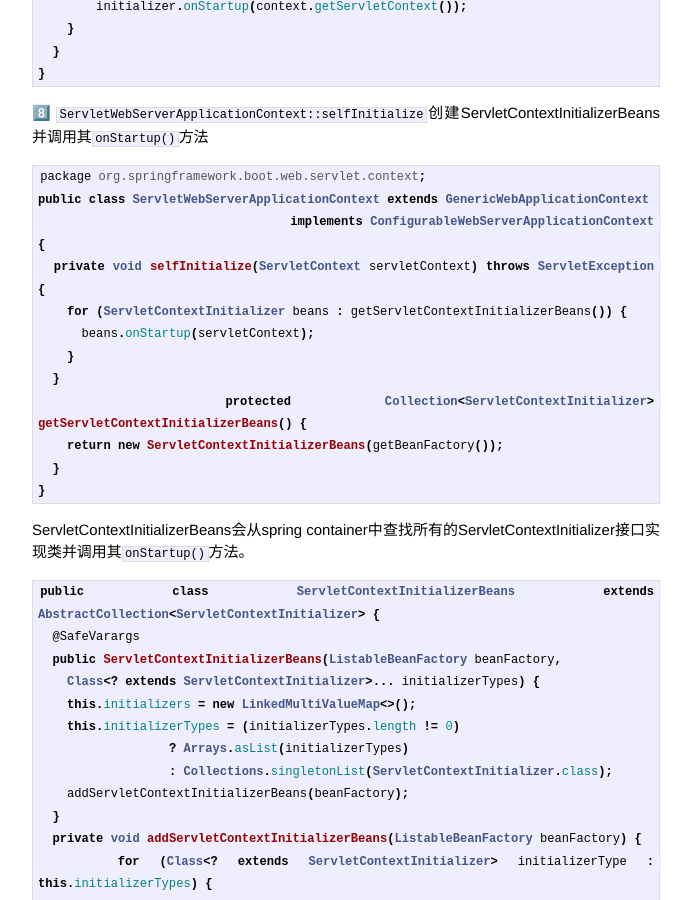
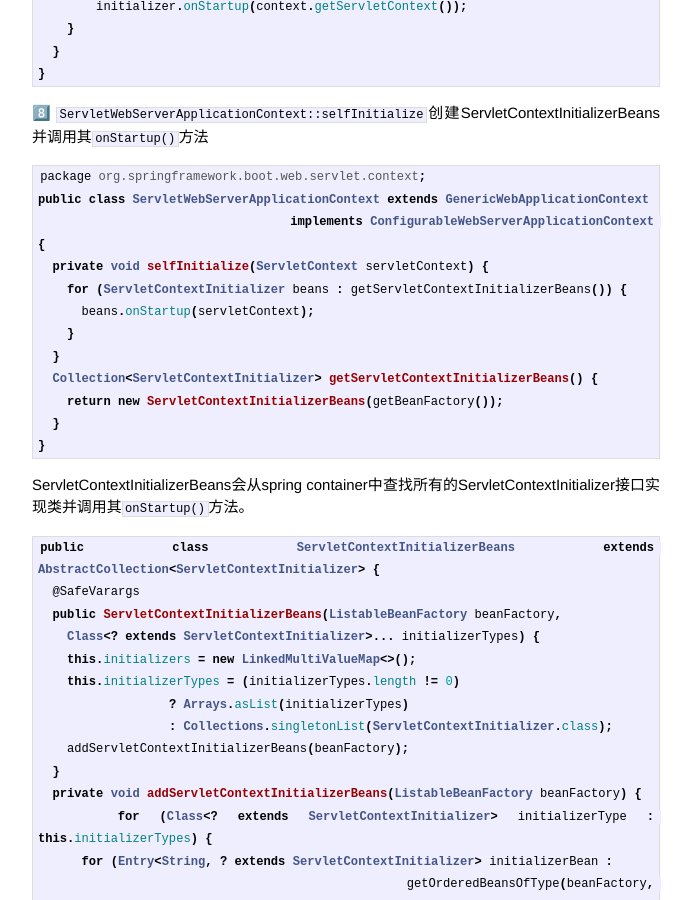
Before and after one commit to gongpengjun/gongpengjun.github.io, a Jekyll site: the page built from _posts/2022-05-22-spring-jetty-and-web-app.markdown, in a window 1280 px wide and 900 px high, scrolled down 7272 px. Shown: the whole window, without its empty margins (294-986 px from the left). Built offline with Jekyll 4.4.1, drawn with Linux system fonts in a browser that asks for light colours.

Commit message:
refine format

```diff
--- a/_posts/2022-05-22-spring-jetty-and-web-app.markdown
+++ b/_posts/2022-05-22-spring-jetty-and-web-app.markdown
@@ -296,12 +296,12 @@ public class ServletContextInitializerConfiguration extends AbstractConfiguratio
 package org.springframework.boot.web.servlet.context;
 public class ServletWebServerApplicationContext extends GenericWebApplicationContext
                                   implements ConfigurableWebServerApplicationContext {
-  private void selfInitialize(ServletContext servletContext) throws ServletException {
+  private void selfInitialize(ServletContext servletContext) {
     for (ServletContextInitializer beans : getServletContextInitializerBeans()) {
       beans.onStartup(servletContext);
     }
   }
-  protected Collection<ServletContextInitializer> getServletContextInitializerBeans() {
+  Collection<ServletContextInitializer> getServletContextInitializerBeans() {
     return new ServletContextInitializerBeans(getBeanFactory());
   }
 }
```
